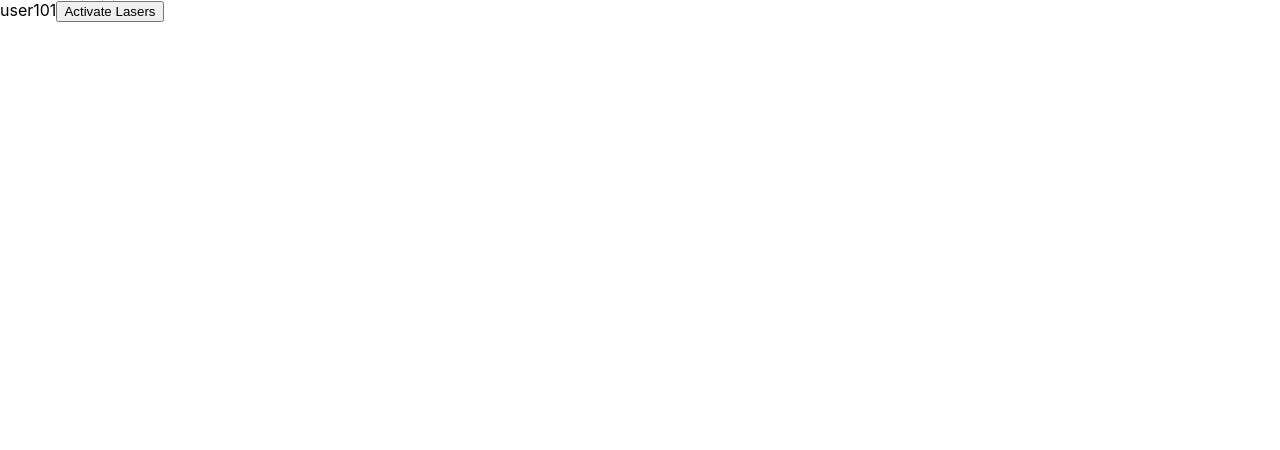
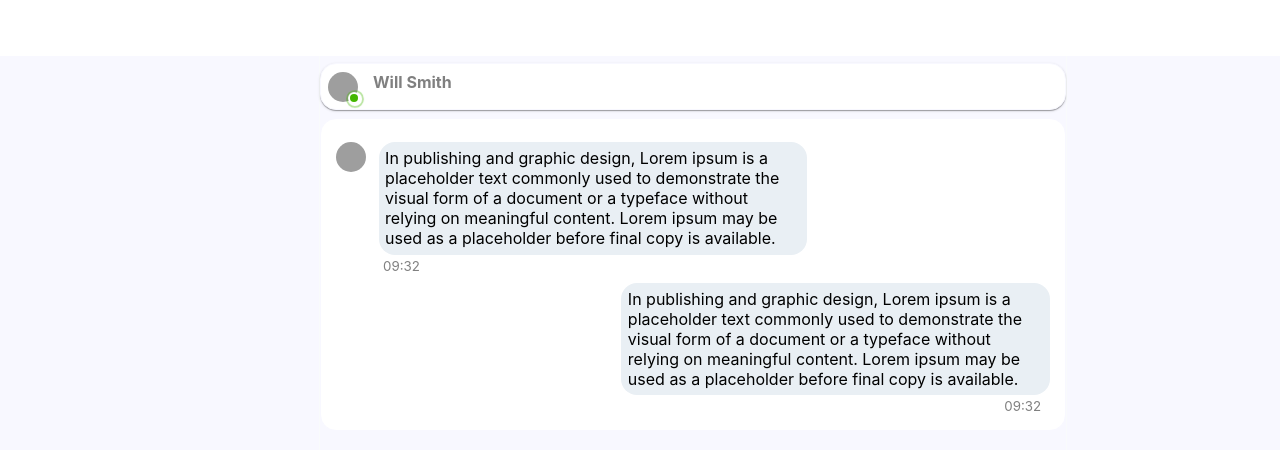
Before and after one commit to Masher828/MessengerFrontend, a React (Create React App) app: page /messenger in a window 1280 px wide. Shown: the top 450 px of the page. Built offline with nearby package versions, Linux system fonts and the light colour scheme; grey boxes are pictures that could not be loaded.

Commit message:
added messenger base

```diff
--- a/package.json
+++ b/package.json
@@ -3,6 +3,9 @@
   "version": "0.1.0",
   "private": true,
   "dependencies": {
+    "@emotion/react": "^11.9.0",
+    "@emotion/styled": "^11.8.1",
+    "@mui/material": "^5.8.1",
     "@testing-library/jest-dom": "^5.16.4",
     "@testing-library/react": "^13.2.0",
     "@testing-library/user-event": "^13.5.0",
--- a/public/index.html
+++ b/public/index.html
@@ -10,6 +10,14 @@
       content="Web site created using create-react-app"
     />
     <link rel="apple-touch-icon" href="%PUBLIC_URL%/logo192.png" />
+    <link
+      rel="stylesheet"
+      href="https://fonts.googleapis.com/css?family=Roboto:300,400,500,700&display=swap"
+    />
+    <link
+      rel="stylesheet"
+      href="https://fonts.googleapis.com/icon?family=Material+Icons"
+    />
     <!--
       manifest.json provides metadata used when your web app is installed on a
       user's mobile device or desktop. See https://developers.google.com/web/fundamentals/web-app-manifest/
--- a/src/App.js
+++ b/src/App.js
@@ -1,5 +1,3 @@
-import { useSelector, useDispatch } from "react-redux";
-import { changeUser } from "./redux/actions";
 import {
   BrowserRouter as Router,
   Switch,
@@ -10,22 +8,16 @@ import {
 import Login from "./auth/login";
 import Register from "./auth/register";
 import Landing from "./landing";
+import Messenger from "./messenger";
 
 function App() {
-  const state = useSelector((state) => state.changeTheUser);
-  const dispatch = useDispatch();
-
   return (
     <div className="App">
-      {state}
-      <button onClick={() => dispatch(changeUser("user102"))}>
-        Activate Lasers
-      </button>
-
       <Router>
         <Routes>
           <Route path="login" element={<Login />} />
           <Route path="register" element={<Register />} />
+          <Route path="messenger" element={<Messenger />} />
           <Route path="" element={<Landing />} />
         </Routes>
       </Router>
--- a/src/auth/login.js
+++ b/src/auth/login.js
@@ -1,7 +1,12 @@
 import React from "react";
 import { useState } from "react";
+import { useSelector, useDispatch } from "react-redux";
+import { changeUser } from "../redux/actions";
 
 const Login = () => {
+  const state = useSelector((state) => state.changeTheUser);
+  const dispatch = useDispatch();
+
   const [email, setEmail] = useState("");
   const [password, setPassword] = useState("");
 
@@ -20,6 +25,10 @@ const Login = () => {
 
   return (
     <div>
+      {state}
+      <button onClick={() => dispatch(changeUser("user102"))}>
+        Activate Lasers
+      </button>
       <form onSubmit={handleSubmit}>
         <label>Enter your email:</label>
         <input
--- a/src/landing.js
+++ b/src/landing.js
@@ -7,6 +7,7 @@ const landing = () => {
       Welcome to Landing Page
       <Link to="/login">Login</Link>
       <Link to="/register">Register</Link>
+      <Link to="/messenger">Messenger</Link>
     </div>
   );
 };
--- /dev/null
+++ b/src/messenger/chatmid.js
@@ -0,0 +1,87 @@
+import React from "react";
+import { Grid, Avatar } from "@mui/material";
+import { styled } from "@mui/material/styles";
+import Badge from "@mui/material/Badge";
+import Conversation from "./conversation";
+import { shadows } from "@mui/system";
+
+const StyledBadge = styled(Badge)(({ theme }) => ({
+  "& .MuiBadge-badge": {
+    backgroundColor: "#44b700",
+    color: "#44b700",
+    boxShadow: `0 0 0 2px ${theme.palette.background.paper}`,
+    "&::after": {
+      position: "absolute",
+      top: 0,
+      left: 0,
+      width: "100%",
+      height: "100%",
+      borderRadius: "50%",
+      animation: "ripple 1.2s infinite ease-in-out",
+      border: "1px solid currentColor",
+      content: '""',
+    },
+  },
+  "@keyframes ripple": {
+    "0%": {
+      transform: "scale(.8)",
+      opacity: 1,
+    },
+    "100%": {
+      transform: "scale(2.4)",
+      opacity: 0,
+    },
+  },
+}));
+
+const ChatMid = () => {
+  return (
+    <div style={{}}>
+      <Grid
+        container
+        style={{
+          height: "auto",
+          backgroundColor: "white",
+          padding: "1%",
+          marginTop: "1%",
+        }}
+        sx={{
+          border: 1,
+          borderRadius: "16px",
+          borderColor: "#f8f8ff",
+          boxShadow: 1,
+        }}
+      >
+        <Grid item>
+          <StyledBadge
+            overlap="circular"
+            anchorOrigin={{ vertical: "bottom", horizontal: "right" }}
+            variant="dot"
+          >
+            <Avatar
+              alt="Remy Sharp"
+              src="https://assets.mycast.io/actor_images/actor-will-smith-79901_large.jpg?1586732333"
+              sx={{ width: 30, height: 30 }}
+            />
+          </StyledBadge>
+        </Grid>
+        <Grid item xs={3} style={{ paddingLeft: "2%", color: "grey" }}>
+          <b> Will Smith</b>
+        </Grid>
+      </Grid>
+      <Grid
+        container
+        style={{ padding: "2%", backgroundColor: "white", marginTop: "1%" }}
+        sx={{
+          border: 1,
+          borderRadius: "16px",
+          borderColor: "#f8f8ff",
+        }}
+      >
+        <Conversation />
+      </Grid>
+    </div>
+  );
+};
+
+export default ChatMid;
--- /dev/null
+++ b/src/messenger/conversation.js
@@ -0,0 +1,71 @@
+import React from "react";
+import { Grid, Avatar, Box } from "@mui/material";
+
+const Conversation = () => {
+  return (
+    <div style={{ width: "100%" }}>
+      <Grid container style={{ marginTop: "1vh" }}>
+        <Grid container style={{ width: "auto" }}>
+          <Grid item>
+            <Avatar
+              alt="Remy Sharp"
+              src="https://assets.mycast.io/actor_images/actor-will-smith-79901_large.jpg?1586732333"
+              sx={{ width: 30, height: 30 }}
+            />
+          </Grid>
+          <Box style={{ marginLeft: "1vw", maxWidth: "60%" }}>
+            <Grid
+              item
+              style={{
+                backgroundColor: "#e9eff4",
+                padding: "0.5vw",
+              }}
+              sx={{ borderRadius: "16px" }}
+            >
+              In publishing and graphic design, Lorem ipsum is a placeholder
+              text commonly used to demonstrate the visual form of a document or
+              a typeface without relying on meaningful content. Lorem ipsum may
+              be used as a placeholder before final copy is available.
+            </Grid>
+            <small style={{ marginLeft: "1%", color: "grey" }}>09:32</small>
+          </Box>
+        </Grid>
+      </Grid>
+
+      <Grid
+        container
+        style={{
+          marginTop: "1vh",
+          justifyContent: "right",
+        }}
+      >
+        <Box
+          style={{
+            marginLeft: "1vw",
+            maxWidth: "60%",
+            justifyContent: "right",
+          }}
+        >
+          <Grid
+            item
+            style={{
+              backgroundColor: "#e9eff4",
+              padding: "0.5vw",
+            }}
+            sx={{ borderRadius: "16px" }}
+          >
+            In publishing and graphic design, Lorem ipsum is a placeholder text
+            commonly used to demonstrate the visual form of a document or a
+            typeface without relying on meaningful content. Lorem ipsum may be
+            used as a placeholder before final copy is available.
+          </Grid>
+          <div style={{ textAlign: "right", paddingRight: "2%" }}>
+            <small style={{ marginLeft: "1%", color: "grey" }}>09:32</small>
+          </div>
+        </Box>
+      </Grid>
+    </div>
+  );
+};
+
+export default Conversation;
--- /dev/null
+++ b/src/messenger/index.js
@@ -0,0 +1,33 @@
+import React from "react";
+import { Grid } from "@mui/material";
+import ChatMid from "./chatmid";
+
+const Messenger = () => {
+  return (
+    <div>
+      <Grid
+        container
+        style={{ height: "7vh", backgroundColor: "white" }}
+      ></Grid>
+      <Grid container style={{ height: "93vh" }}>
+        <Grid
+          item
+          xs={3}
+          sx={{ borderRight: 1, borderColor: "#f9fbfc" }}
+          style={{ backgroundColor: "#f8f8ff" }}
+        ></Grid>
+        <Grid
+          item
+          xs={7}
+          sx={{ borderRight: 1, borderColor: "#f9fbfc" }}
+          style={{ backgroundColor: "#f8f8ff" }}
+        >
+          <ChatMid />
+        </Grid>
+        <Grid item xs style={{ backgroundColor: "#f8f8ff" }}></Grid>
+      </Grid>
+    </div>
+  );
+};
+
+export default Messenger;
```
Also changed, not shown: 1 other file (tests, documents, lock files or other folders).
